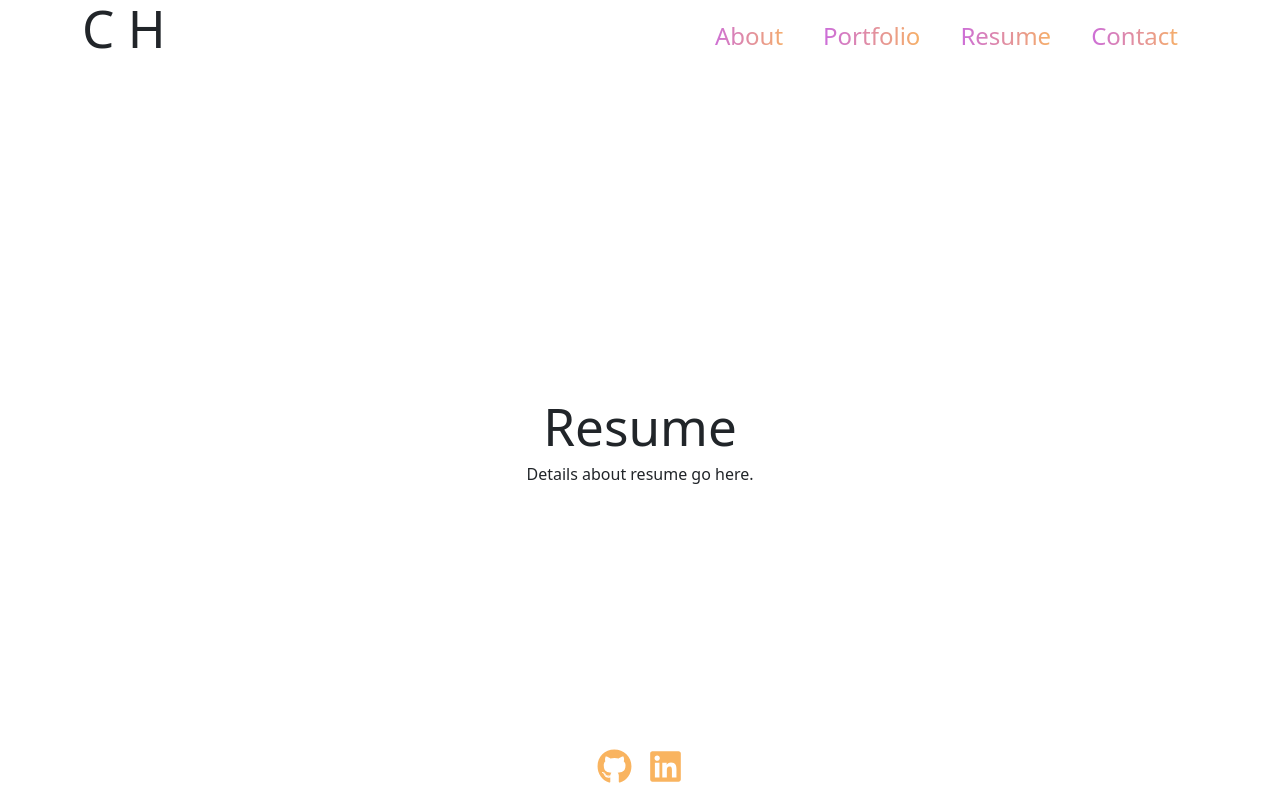
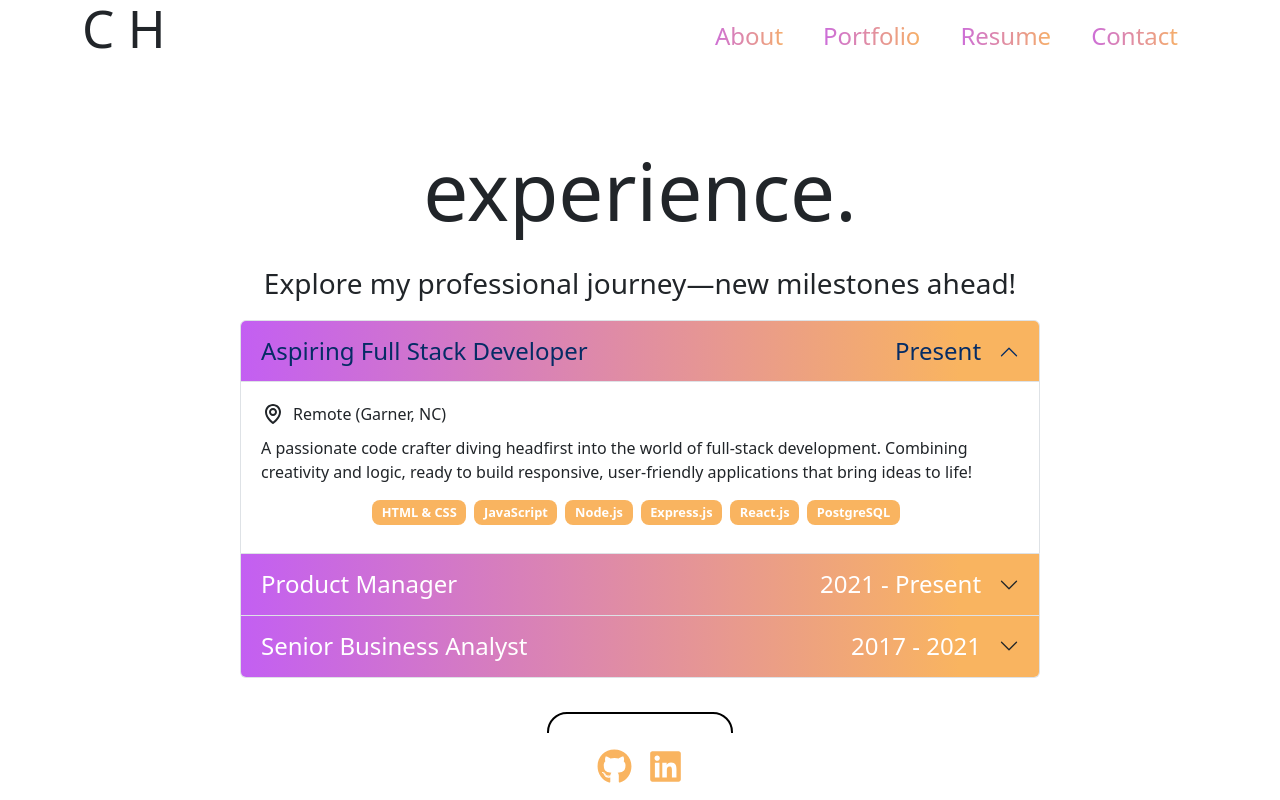
Before and after one commit to celeste-hayes/Portfolio, a React (Vite) app in the folder React Portfolio/: page /resume in a window 1280 px wide. Built offline with nearby package versions, Linux system fonts and the light colour scheme.

Commit message:
refactor: add resume page content in place of placeholder and additional styling tweaks

```diff
--- a/React Portfolio/src/App.css
+++ b/React Portfolio/src/App.css
@@ -36,13 +36,14 @@ Footer {
   color: black;
 }
 
-/* About Page */
+/* About Page Custom CSS */
 
 .hero {
   display: flex;
   flex-direction: column;
   align-items: center;
   gap: 35px;
+  margin-bottom: 80px;
 }
 
 .hero img {
@@ -98,6 +99,7 @@ Footer {
   padding: 15px 12px;
   border-radius: 20px;
   border: 2px solid black;
+  color: black;
   cursor: pointer;
   transition: all 0.3s;
 }
@@ -108,24 +110,25 @@ Footer {
   border-radius: 20px;
   border: 2px solid transparent;
   cursor: pointer;
+  color: white;
   transition: all 0.3s;
 }
 
-/* Contact Page */
+/* Contact Page Custom CSS */
 
 .custom-input {
-  border: 2px solid white; /* Solid black border */
+  border: 2px solid white;
   background: linear-gradient(270deg, #f9b460 10%, #c35ff2 100%);
-  color: white; /* Black text */
-  padding: 10px; /* Add some padding for better appearance */
-  border-radius: 5px; /* Optional: Rounded corners */
-  font-size: 1rem; /* Adjust font size */
-  outline: none; /* Remove default outline */
+  color: white;
+  padding: 10px;
+  border-radius: 5px;
+  font-size: 1rem;
+  outline: none;
 }
 
 .custom-input:focus {
-  border-color: #c35ff2; /* Change border color on focus */
-  box-shadow: 0 0 5px #c35ff2; /* Add a subtle glow effect */
+  border-color: #c35ff2;
+  box-shadow: 0 0 5px #c35ff2;
 }
 
 label {
@@ -145,6 +148,35 @@ label {
   color: white;
 }
 
+/* Resume Page Custom CSS */
+.custom-accordion {
+  margin-top: 40px 0;
+  margin-bottom: 50px;
+  min-width: 800px;
+  max-width: 800px;
+}
+.accordion-button {
+  background: linear-gradient(270deg, #f9b460 10%, #c35ff2 100%);
+  color: #ffffff;
+  font-size: 1.5rem;
+  transition: background-color 0.3s ease;
+}
+.accordion-button:focus {
+  outline: none;
+  box-shadow: none;
+}
+.accordion-body {
+  white-space: normal;
+  padding: 20px;
+}
+.custom-badge {
+  background-color: #f9b460 !important;
+  color: white !important;
+  font-size: 1rem;
+  padding: 0.5em 0.75em;
+  border-radius: 0.5rem;
+}
+
 @keyframes logo-spin {
   from {
     transform: rotate(0deg);
@@ -159,11 +191,3 @@ label {
     animation: logo-spin infinite 20s linear;
   }
 }
-
-.card {
-  padding: 2em;
-}
-
-.read-the-docs {
-  color: #888;
-}
--- a/React Portfolio/src/pages/about.jsx
+++ b/React Portfolio/src/pages/about.jsx
@@ -7,8 +7,8 @@ export default function About() {
         Currently working as a product manager, I’m focused on expanding my technical expertise and product management skills to create impactful experiences. Outside of work and study, I’m a yoga instructor, a DIY enthusiast, and a home remodeling fanatic. Whether I’m solving problems, traveling to new places, or taking on creative projects, I’m always looking for the next adventure
         </p>
         <div className= 'hero-action'>
-          <div className='connect-btn'>Let's Connect</div>
-          <div className='resume-btn'>View My Resume</div>
+          <div className='fs-5 connect-btn'>Let's Connect</div>
+          <div className='fs-5 resume-btn'>View My Resume</div>
         </div>
       </div>
     );
--- a/React Portfolio/src/pages/contact.jsx
+++ b/React Portfolio/src/pages/contact.jsx
@@ -10,17 +10,17 @@ export default function Contact() {
 
   return (
       <div>
-          <h2 className="display-1 fw-normal mb-4">contact.</h2>
-          <p className= "fs-2">Let's get connected!</p>
-          <form className="contact-form" style={{display:'flex', flexDirection:'column', width: '500px'}} onSubmit={handleSubmit}>
-              <label className="fs-5" htmlFor="name">Name:</label>
-              <input type="text" id="name" name="name" className="mb-2 custom-input" required />
-              <label className="fs-5" htmlFor="email">Email:</label>
-              <input type="email" id="email" name="email" className="mb-2 custom-input" required />
-              <label className="fs-5" htmlFor="message">Message:</label>
-              <textarea id="message" name="message" className="mb-2 custom-input" required style={{height: '200px'}}>
+          <h2 className='display-1 fw-normal mb-4'>contact.</h2>
+          <p className= 'fs-3'>Let's get connected!</p>
+          <form className='contact-form' style={{display:'flex', flexDirection:'column', width: '500px'}} onSubmit={handleSubmit}>
+              <label className='fs-5' htmlFor='name'>Name:</label>
+              <input type='text' id='name' name='name' className='mb-2 custom-input' required />
+              <label className='fs-5' htmlFor='email'>Email:</label>
+              <input type='email' id='email' name='email' className='mb-2 custom-input' required />
+              <label className='fs-5' htmlFor='message'>Message:</label>
+              <textarea id='message' name='message' className='mb-2 custom-input' required style={{height: '200px'}}>
               </textarea>
-              <button type="send" className="fs-5 button">Send</button>
+              <button type='send' className='fs-5 button'>Send</button>
           </form>
       </div>
   )
--- a/React Portfolio/src/pages/error.jsx
+++ b/React Portfolio/src/pages/error.jsx
@@ -6,13 +6,13 @@ export default function ErrorPage() {
   console.error(error);
 
   return (
-    <div id="error-page">
+    <div id='error-page'>
       <h1>Oops!</h1>
       <p>Sorry, an unexpected error has occurred.</p>
       <p>
         <i>{error.statusText || error.message}</i>
       </p>
-      <Link to="/" style={{ color: 'blue', textDecoration: 'underline' }}>
+      <Link to='/' style={{ color: 'blue', textDecoration: 'underline' }}>
         Go Back to Home
       </Link>
     </div>
--- a/React Portfolio/src/pages/resume.jsx
+++ b/React Portfolio/src/pages/resume.jsx
@@ -1,10 +1,129 @@
+import React from 'react';
+import Accordion from 'react-bootstrap/Accordion';
+import { BiMap } from 'react-icons/bi';
+import { Badge } from 'react-bootstrap';
+
 export default function Resume() {
-    return (
-      <div>
-        <h1>Resume</h1>
-        <p>
-          Details about resume go here.
-        </p>
-      </div>
-    );
-  }
+  return (
+    <div className='container mt-5'>
+      <h2 className='display-1 fw-normal mb-4'>experience.</h2>
+      <p className='fs-3'>Explore my professional journey—new milestones ahead!</p>
+      <Accordion className='custom-accordion' defaultActiveKey='0'>
+        {/* Experience #1 */}
+        <Accordion.Item eventKey='0'>
+          <Accordion.Header>
+          <div style={{ display: 'flex', justifyContent: 'space-between', width: '95%' }}>
+            <span>Aspiring Full Stack Developer</span>
+            <span>Present</span>
+          </div>
+          </Accordion.Header>
+          <Accordion.Body className='fs-6' style={{ textAlign: 'left' }}>
+            <div style={{ display: 'flex', alignItems: 'center', marginBottom: '10px' }}>
+              <BiMap style={{ fontSize: '1.5rem', marginRight: '8px' }} /> {/* React Icon */}
+              <span>Remote (Garner, NC)</span>
+            </div>
+            A passionate code crafter diving headfirst into the world of full-stack development. Combining creativity and logic, ready to build responsive, user-friendly applications that bring ideas to life!
+            <div style={{ marginTop: '15px' }}>
+              <div style={{ textAlign: 'center' }}>
+                {[
+                  'HTML & CSS',
+                  'JavaScript',
+                  'Node.js',
+                  'Express.js',
+                  'React.js',
+                  'PostgreSQL'
+                ].map((skill, index) => (
+                  <Badge
+                    key={index}
+                    className='me-2 mb-2 custom-badge'
+                    style={{ fontSize: '0.8rem' }}
+                  >
+                    {skill}
+                  </Badge>
+                ))}
+              </div>
+            </div>
+          </Accordion.Body>
+        </Accordion.Item>
+        {/* Experience #2 */}
+        <Accordion.Item eventKey='1'>
+          <Accordion.Header>
+          <div style={{ display: 'flex', justifyContent: 'space-between', width: '95%' }}>
+            <span>Product Manager</span>
+            <span>2021 - Present</span>
+          </div>
+          </Accordion.Header>
+          <Accordion.Body className='fs-6' style={{ textAlign: 'left' }}>
+            <div style={{ display: 'flex', alignItems: 'center', marginBottom: '10px' }}>
+              <BiMap style={{ fontSize: '1.5rem', marginRight: '8px' }} /> {/* React Icon */}
+              <span>Remote (Durham, NC)</span>
+            </div>
+            A results driven product wizard with 4 years of experience turning big ideas into scalable solutions. Expert at bridging the gap between vision and execution, delivering customer-focused products that wow!
+            <div style={{ marginTop: '15px' }}>
+              <div style={{ textAlign: 'center' }}>
+                {[
+                  'Requirement Specification',
+                  'Stakeholder Management',
+                  'User Experience',
+                  'Problem Solving',
+                  'Agile Methodologies',
+                  'Cross Functional Collaboration'
+                ].map((skill, index) => (
+                  <Badge
+                    key={index}
+                    className='me-2 mb-2 custom-badge'
+                    style={{ fontSize: '0.8rem' }}
+                  >
+                    {skill}
+                  </Badge>
+                ))}
+              </div>
+            </div>
+          </Accordion.Body>
+        </Accordion.Item>
+        {/* Experiecne #3 */}
+        <Accordion.Item eventKey='2'>
+          <Accordion.Header>
+          <div style={{ display: 'flex', justifyContent: 'space-between', width: '95%' }}>
+            <span>Senior Business Analyst</span>
+            <span>2017 - 2021</span>
+          </div>
+          </Accordion.Header>
+          <Accordion.Body className='fs-6' style={{ textAlign: 'left' }}>
+            <div style={{ display: 'flex', alignItems: 'center', marginBottom: '10px' }}>
+              <BiMap style={{ fontSize: '1.5rem', marginRight: '8px' }} /> {/* React Icon */}
+              <span>Hybrid (Raleigh, NC)</span>
+            </div>
+            A strategic problem solver with 4 years of expertise in turning data into actionable insights. Skilled at streamlining processes, enhancing business performance, and delivering solutions that drive results!
+            <div style={{ marginTop: '15px' }}>
+              <div style={{ textAlign: 'center' }}>
+                {[
+                  'Data Analysis',
+                  'User Experience',
+                  'Critical Thinking',
+                  'Wireframing',
+                  'Project Coordination'
+                ].map((skill, index) => (
+                  <Badge
+                    key={index}
+                    className='me-2 mb-2 custom-badge'
+                    style={{ fontSize: '0.8rem' }}
+                  >
+                    {skill}
+                  </Badge>
+                ))}
+              </div>
+            </div>
+          </Accordion.Body>
+        </Accordion.Item>
+      </Accordion>
+      <a
+        href='/assets/CHayesResume2024_Bootcamp.pdf'
+        download='Celeste_Hayes_Resume.pdf'
+        className='fs-5 resume-btn'
+      >
+        View My Resume
+      </a>
+    </div>
+  );
+}
```
Also changed, not shown: 1 other file (tests, documents, lock files or other folders).
